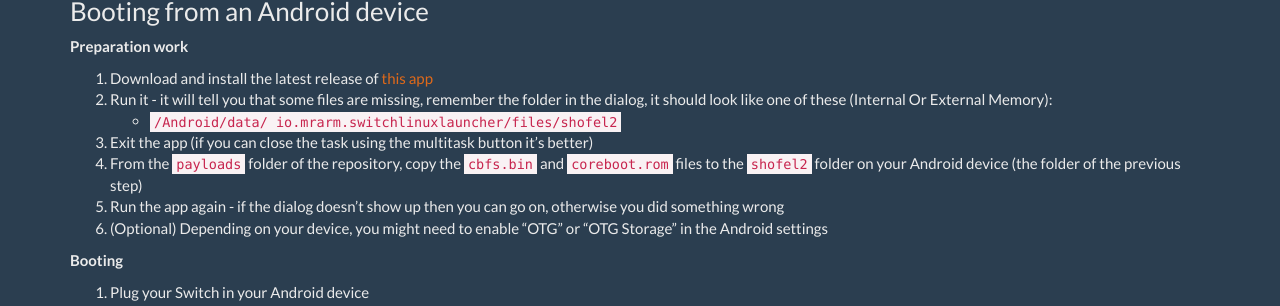
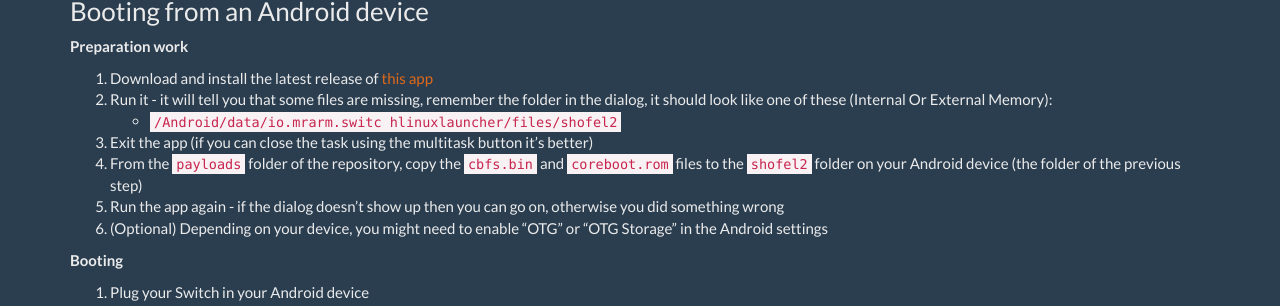
Before and after one commit to lakka-switch/documentation, a Jekyll site: the page built from installation.md, in a window 1280 px wide and 900 px high, scrolled down 1669 px. Shown: the part 325-631 px from the top of the window. Built offline with Jekyll 4.4.1, drawn with Linux system fonts in a browser that asks for light colours; nearby versions of some CDN libraries.

Commit message:
Update installation.md

```diff
--- a/installation.md
+++ b/installation.md
@@ -81,8 +81,8 @@ Install Python 3 (usually already installed). Open a terminal to install the req
 
 1. Download and install the latest release of [this app](https://github.com/lakka-switch/switch_linux_launcher/releases/latest)
 2. Run it - it will tell you that some files are missing, remember the folder in the dialog, it should look like one of these (Internal Or External Memory):
-    * `/Android/data/
-io.mrarm.switchlinuxlauncher/files/shofel2`
+    * `/Android/data/io.mrarm.switc
+    hlinuxlauncher/files/shofel2`
 4. Exit the app (if you can close the task using the multitask button it's better)
 5. From the `payloads` folder of the repository, copy the `cbfs.bin` and `coreboot.rom` files to the `shofel2` folder on your Android device (the folder of the previous step)
 6. Run the app again - if the dialog doesn't show up then you can go on, otherwise you did something wrong
```
